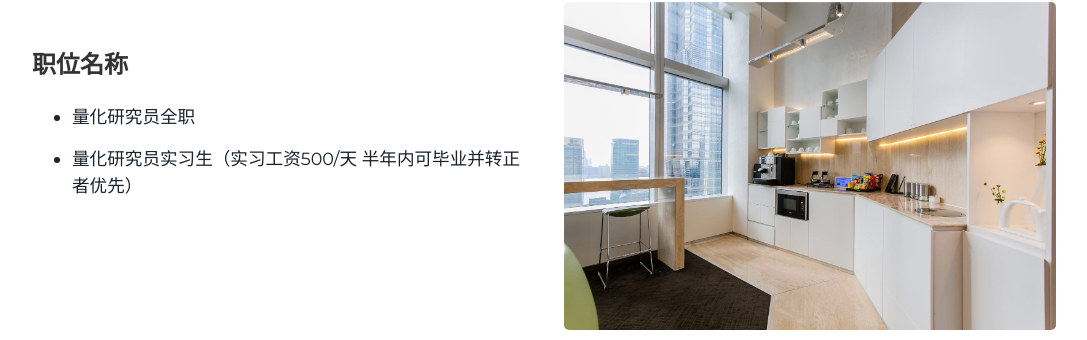
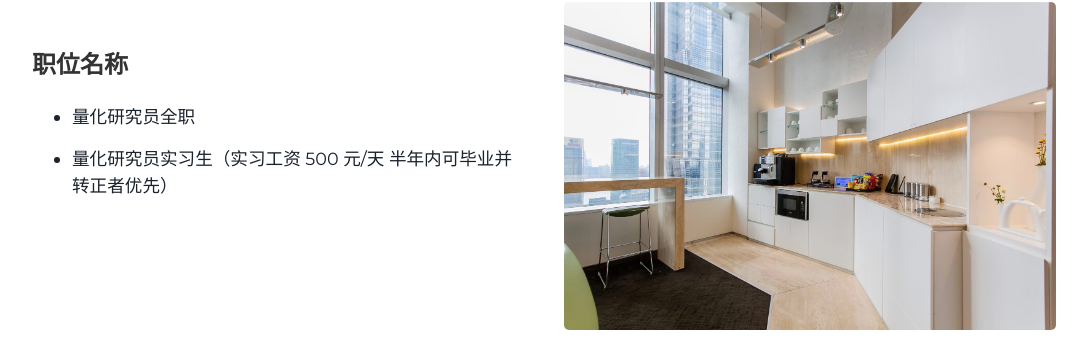
Before and after one commit to Victor430/victor430.github.io, a Jekyll site: the page built from index.html, in a window 1280 px wide and 900 px high, scrolled down 1984 px. Shown: the part 112-452 px from the top of the window, without its empty margins (96-1183 px from the left). Built offline with Jekyll 4.4.1, drawn with Linux system fonts in a browser that asks for light colours; some of the changed text lies outside the part shown.

Commit message:
Update projects.html

```diff
--- a/_includes/projects.html
+++ b/_includes/projects.html
@@ -11,7 +11,7 @@
       <li> 量化研究员全职</li>
     </ul>
     <ul>
-      <li> 量化研究员实习生（实习工资500/天 半年内可毕业并转正者优先）</li>
+      <li> 量化研究员实习生（实习工资 500 元/天 半年内可毕业并转正者优先）</li>
     </ul>
     <!--
       <a class="project-link" href="#">Check it out</a>
@@ -110,7 +110,7 @@
   <div class="contents-left">
     <h3> 工作地点 </h3>
     <ul>
-      <li> 上海市浦东新区世纪大道100号环球金融中心 </li>
+      <li> 上海市浦东新区世纪大道 100 号环球金融中心 </li>
     </ul>
   </div>
   <section id='contact'>
```
